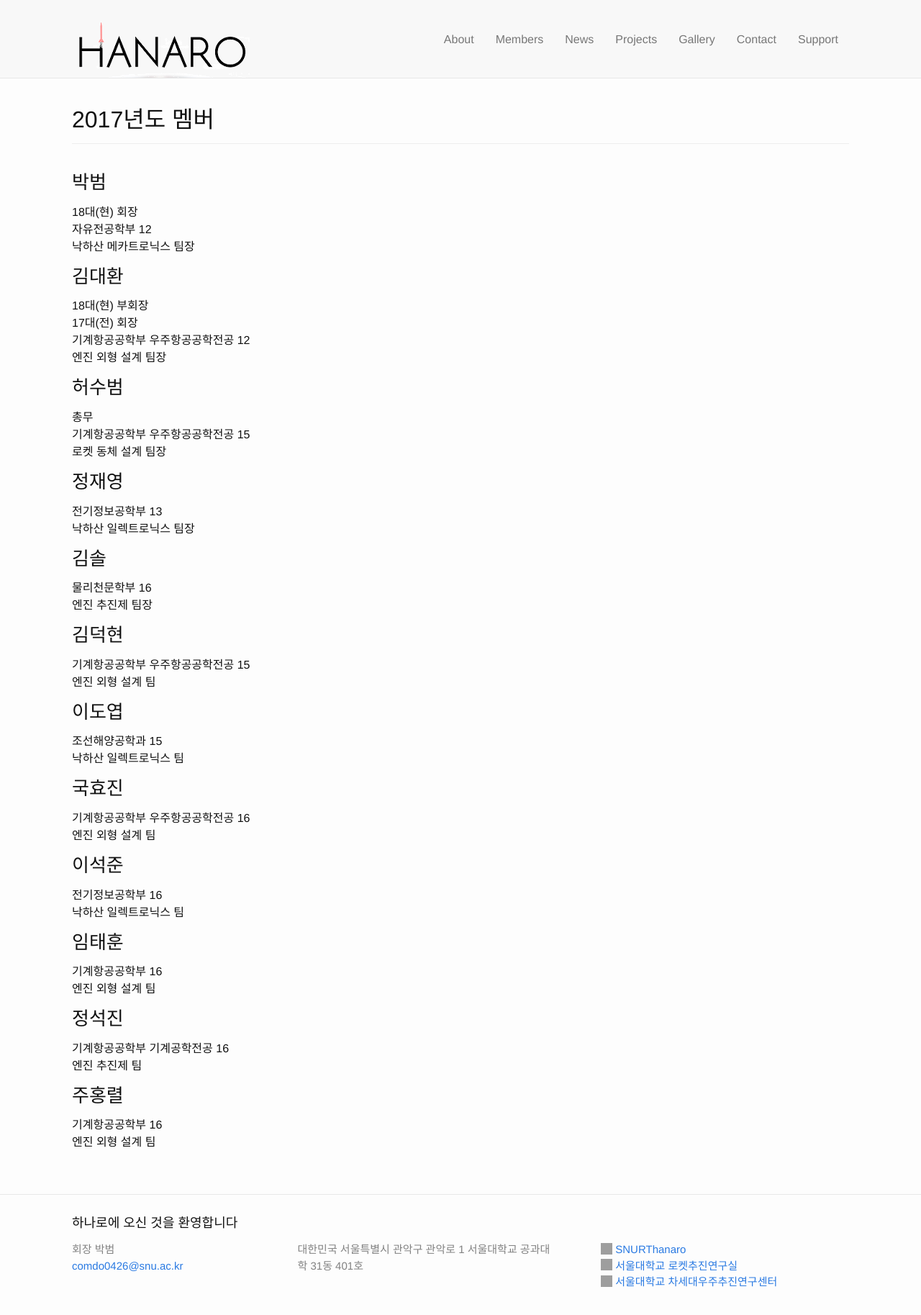
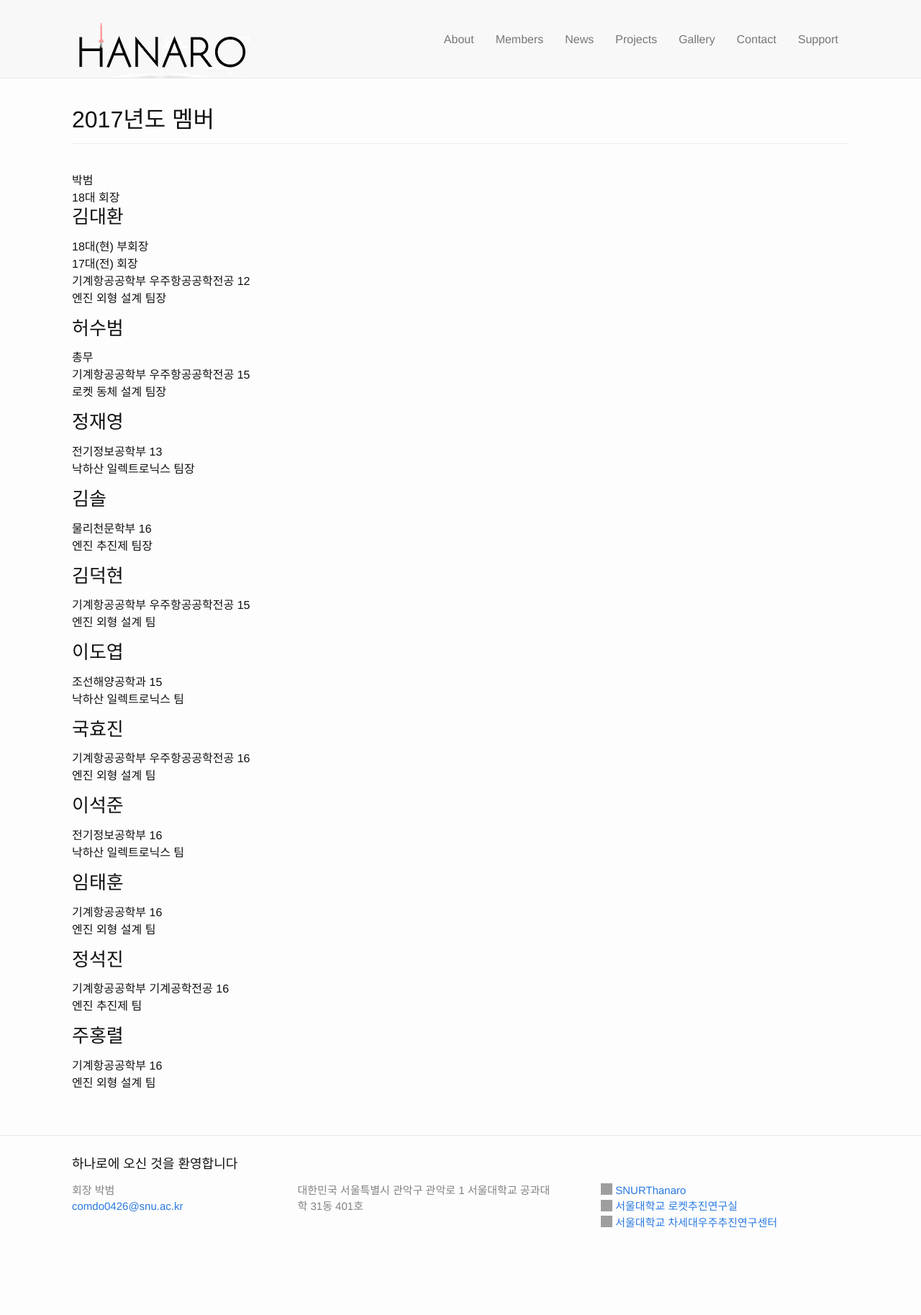
Before and after one commit to Hanaro2021/hanaro.github.io, a Jekyll site: the page built from _pages/2.members.md, in a window 1280 px wide. Shown: the top 1827 px of the page at 72% size. Built offline with Jekyll 4.4.1, drawn with Linux system fonts in a browser that asks for light colours; nearby versions of some CDN libraries; grey boxes are pictures that could not be loaded.

Commit message:
Update 2.members.md

```diff
--- a/_pages/2.members.md
+++ b/_pages/2.members.md
@@ -7,10 +7,14 @@ permalink: /members/
 <h2>2017년도 멤버</h2>
 _ _ _
 <br/>
-<h3>박범</h3>
-18대(현) 회장<br/>
-자유전공학부 12<br/>
-낙하산 메카트로닉스 팀장<br/>
+<table style="width:300px">
+<tr>
+<td>박범</td>
+</tr>
+<tr>
+<td>18대 회장</td>
+</tr>
+</table>
 
 <h3>김대환</h3>
 18대(현) 부회장<br/>
```
